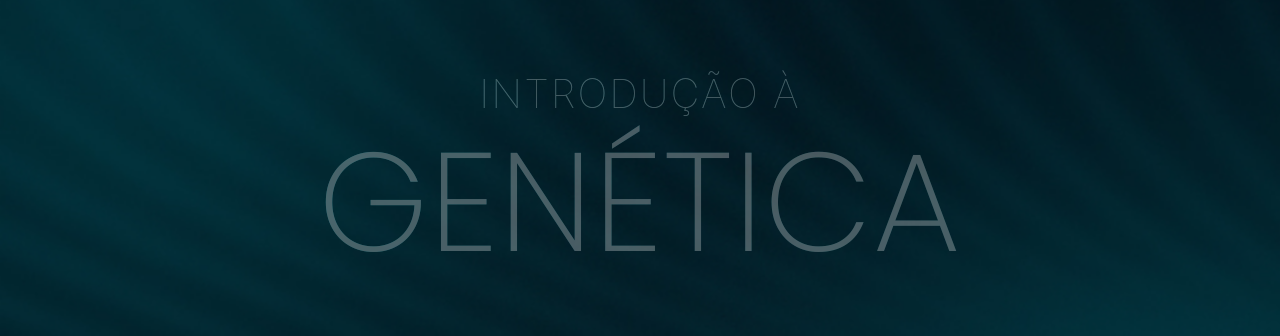
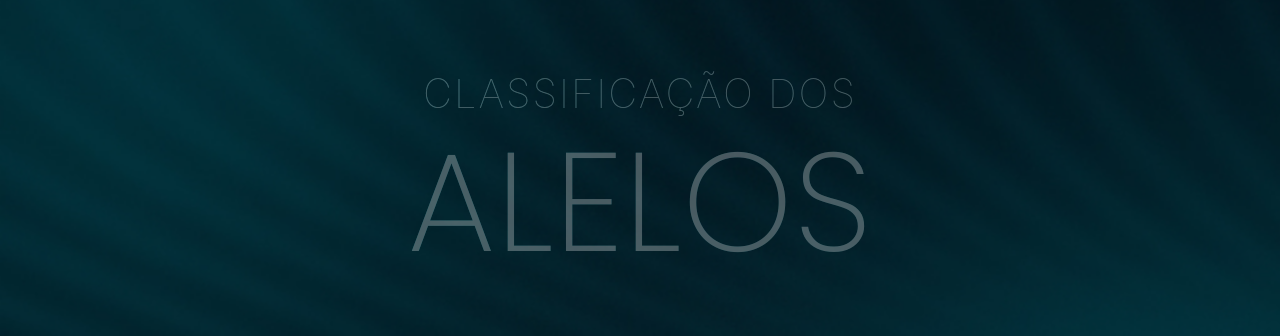
Before and after one commit to Matheus1415/Mendel, a React (Vite) app: page /Alelos in a window 1280 px wide. Shown: the part 230-566 px from the top of the page. Built offline with nearby package versions, Linux system fonts and the light colour scheme.

Commit message:
Descarte de tópicos desnecessários

```diff
--- a/src/pages/Alelos/index.jsx
+++ b/src/pages/Alelos/index.jsx
@@ -5,8 +5,8 @@ import { LayoutBaseModify } from "../../layout/LayoutBaseModify";
 export const Alelos = () => {
     return (
         <>
-            <LayoutIntroduction query="genética">
-                Introdução à genética
+            <LayoutIntroduction query="alelos">
+                Classificação dos alelos
             </LayoutIntroduction>
             <LayoutBaseModify>
                 <Box as='section' w='100%' h="64rem">
@@ -33,13 +33,13 @@ export const Alelos = () => {
                             </UnorderedList>
                         </Box>
                         <Box
-                            margin={"10px"}
+                            margin={"0"}
                             marginBottom={"0"}
                             display={"flex"}
                             flexDirection={"column"}
                             alignItems={"center"}
                             gap={"2.25rem"}
-                            maxWidth={"25.5rem"}
+                            maxWidth={"27.5rem"}
                         >
                             <Heading color="Primary" variant={"PrimaryTitle"} textAlign={"center"}>
                                 Alelos Múltiplos
```
